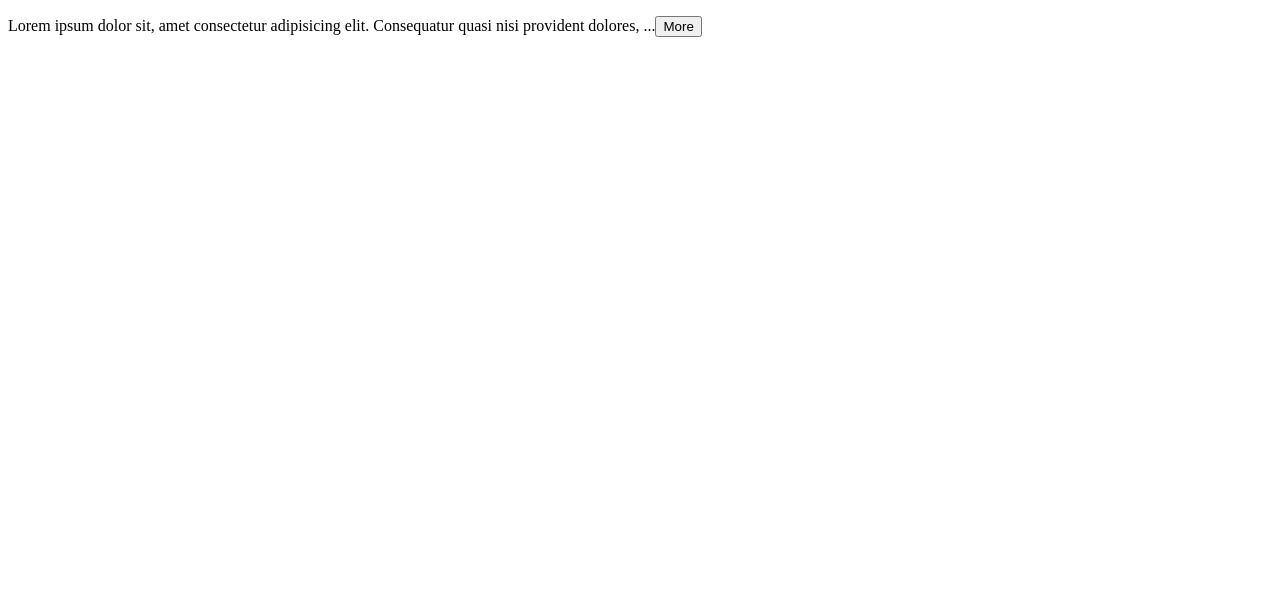
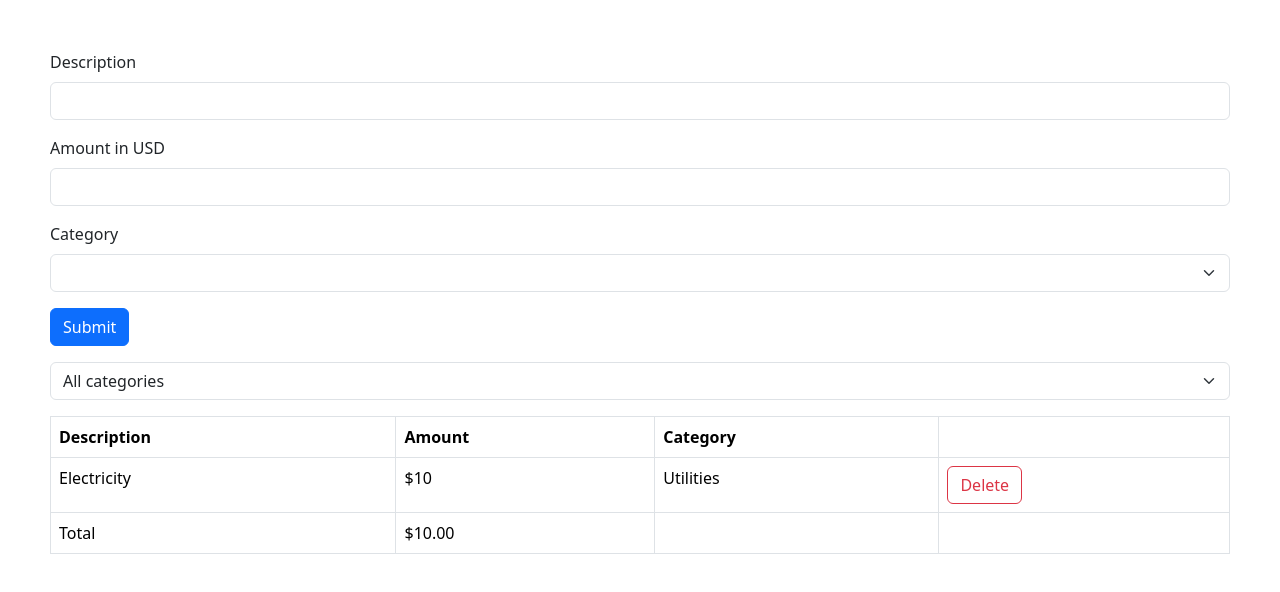
Before and after one commit to Ameer372/react_course, a React (Vite) app: page / in a window 1280 px wide. Shown: the top 592 px of the page. Built offline with nearby package versions, Linux system fonts and the light colour scheme.

Commit message:
added expense tracker app

```diff
--- a/src/App.tsx
+++ b/src/App.tsx
@@ -1,21 +1,41 @@
-import ExpandableText from "./components/ExpandableText";
+import { useState } from "react";
+import ExpenseFilter from "./components/expense-tracker/components/ExpenseFilter";
+import ExpenseForm from "./components/expense-tracker/components/ExpenseForm";
+import ExpenseList from "./components/expense-tracker/components/ExpenseList";
 
 function App() {
+  const [selectedCategory, setSelectedCategory] = useState("");
+
+  const [expenses, setExpenses] = useState([
+    { id: 1, description: "Electricity", amount: 10, category: "Utilities" },
+  ]);
+
+  const visibleExpenses = selectedCategory
+    ? expenses.filter((expense) => expense.category === selectedCategory)
+    : expenses;
+
   return (
     <div>
-      <ExpandableText>
-        Lorem ipsum dolor sit, amet consectetur adipisicing elit. Consequatur
-        quasi nisi provident dolores, veritatis repellendus eligendi numquam ea
-        ab velit harum impedit vero quidem expedita. Consectetur voluptas ut
-        totam repudiandae ullam sit. Quia harum tempora rem distinctio, iusto
-        totam officiis adipisci odio, omnis eos eligendi aspernatur cum quam vel
-        porro atque explicabo sunt officia tempore necessitatibus veritatis
-        nostrum? Ipsa ipsum eaque nisi sapiente fugit libero nemo distinctio
-        officia quae excepturi suscipit eveniet possimus alias sequi, ratione,
-        vel aliquid aperiam? Vitae laboriosam ab tempore eveniet blanditiis eius
-        temporibus ullam hic aliquid amet eos, non laborum ut possimus nobis
-        iusto porro accusamus.
-      </ExpandableText>
+      <div className="mb-3">
+        <ExpenseForm
+          onSubmit={(newExpense) =>
+            setExpenses([...expenses, { ...newExpense, id: Date.now() }])
+          }
+        />
+      </div>
+      <div className="mb-3">
+        <ExpenseFilter
+          onSelectCategory={(category) => {
+            setSelectedCategory(category);
+          }}
+        />
+      </div>
+      <ExpenseList
+        expenses={visibleExpenses}
+        onDelete={(id) => {
+          setExpenses(expenses.filter((expense) => expense.id !== id));
+        }}
+      />
     </div>
   );
 }
--- /dev/null
+++ b/src/components/expense-tracker/categories.ts
@@ -0,0 +1,2 @@
+const categories = ["Groceries", "Utilities", "Entertainment"] as const;
+export default categories;
--- /dev/null
+++ b/src/components/expense-tracker/components/ExpenseFilter.tsx
@@ -0,0 +1,23 @@
+import categories from "../categories";
+
+interface Props {
+  onSelectCategory: (category: string) => void;
+}
+
+const ExpenseFilter = ({ onSelectCategory }: Props) => {
+  return (
+    <select
+      className="form-select"
+      onChange={(event) => onSelectCategory(event.target.value)}
+    >
+      <option value="">All categories</option>
+      {categories.map((category) => (
+        <option key={category} value={category}>
+          {category}
+        </option>
+      ))}
+    </select>
+  );
+};
+
+export default ExpenseFilter;
--- /dev/null
+++ b/src/components/expense-tracker/components/ExpenseForm.tsx
@@ -0,0 +1,92 @@
+import { zodResolver } from "@hookform/resolvers/zod";
+import { useForm } from "react-hook-form";
+import { z } from "zod";
+import categories from "../categories";
+
+const schema = z.object({
+  description: z
+    .string()
+    .min(3, { message: "Description must be at least 3 characters." })
+    .max(50),
+  amount: z
+    .number({ invalid_type_error: "Amount is required" })
+    .min(0.01)
+    .max(100_000),
+  category: z.enum(categories, {
+    errorMap: () => ({ message: "Category is required" }),
+  }),
+});
+
+type ExpenseFormData = z.infer<typeof schema>;
+
+interface Props {
+  onSubmit: (data: ExpenseFormData) => void;
+}
+
+const ExpenseForm = ({ onSubmit }: Props) => {
+  const {
+    register,
+    handleSubmit,
+    reset,
+    formState: { errors },
+  } = useForm<ExpenseFormData>({
+    resolver: zodResolver(schema),
+  });
+
+  return (
+    <form
+      onSubmit={handleSubmit((data) => {
+        onSubmit(data);
+        reset();
+      })}
+    >
+      <div className="mb-3">
+        <label htmlFor="description" className="form-label">
+          Description
+        </label>
+        <input
+          {...register("description")}
+          id="description"
+          type="text"
+          className="form-control"
+        />
+        {errors.description && (
+          <p className="text-danger">{errors.description.message}</p>
+        )}
+      </div>
+      <div className="mb-3">
+        <label htmlFor="amount" className="form-label">
+          Amount in USD
+        </label>
+        <input
+          {...register("amount", { valueAsNumber: true })}
+          id="amount"
+          type="number"
+          className="form-control"
+        />
+        {errors.amount && (
+          <p className="text-danger">{errors.amount.message}</p>
+        )}
+      </div>
+      <div className="mb-3">
+        <label htmlFor="category" className="form-label">
+          Category
+        </label>
+        <select {...register("category")} id="category" className="form-select">
+          <option value=""></option>
+          {categories.map((category) => (
+            <option key={category} value={category}>
+              {category}
+            </option>
+          ))}
+        </select>
+        {errors.category && (
+          <p className="text-danger">{errors.category.message}</p>
+        )}
+      </div>
+      <button className="btn btn-primary">Submit</button>
+    </form>
+  );
+};
+
+export default ExpenseForm;
--- /dev/null
+++ b/src/components/expense-tracker/components/ExpenseList.tsx
@@ -0,0 +1,63 @@
+interface Expense {
+  id: number;
+  description: string;
+  amount: number;
+  category: string;
+}
+
+interface Props {
+  expenses: Expense[];
+  onDelete: (id: number) => void;
+}
+
+const ExpenseList = ({ expenses, onDelete }: Props) => {
+  if (expenses.length === 0) {
+    return <p>No expenses found</p>;
+  }
+
+  return (
+    <table className="table table-bordered ">
+      <thead>
+        <tr>
+          <th>Description</th>
+          <th>Amount</th>
+          <th>Category</th>
+          <th></th>
+        </tr>
+      </thead>
+
+      <tbody>
+        {expenses.map((expense) => (
+          <tr key={expense.id}>
+            <td>{expense.description}</td>
+            <td>${expense.amount}</td>
+            <td>{expense.category}</td>
+            <td>
+              <button
+                className="btn btn-outline-danger"
+                onClick={() => onDelete(expense.id)}
+              >
+                Delete
+              </button>
+            </td>
+          </tr>
+        ))}
+      </tbody>
+      <tfoot>
+        <tr>
+          <td>Total</td>
+          <td>
+            $
+            {expenses
+              .reduce((acc, expense) => expense.amount + acc, 0)
+              .toFixed(2)}
+          </td>
+          <td></td>
+          <td></td>
+        </tr>
+      </tfoot>
+    </table>
+  );
+};
+
+export default ExpenseList;
--- /dev/null
+++ b/src/index.css
@@ -0,0 +1,3 @@
+body {
+  padding: 50px;
+}
--- a/src/main.tsx
+++ b/src/main.tsx
@@ -1,6 +1,8 @@
+import "bootstrap/dist/css/bootstrap.css";
 import React from "react";
 import ReactDOM from "react-dom/client";
 import App from "./App";
+import "./index.css";
 
 ReactDOM.createRoot(document.getElementById("root") as HTMLElement).render(
   <React.StrictMode>
```
Also changed, not shown: package.json (+5 -2 lines), src/components/Form.tsx (added, +57 -0 lines), 1 other file (tests, documents, lock files or other folders).
